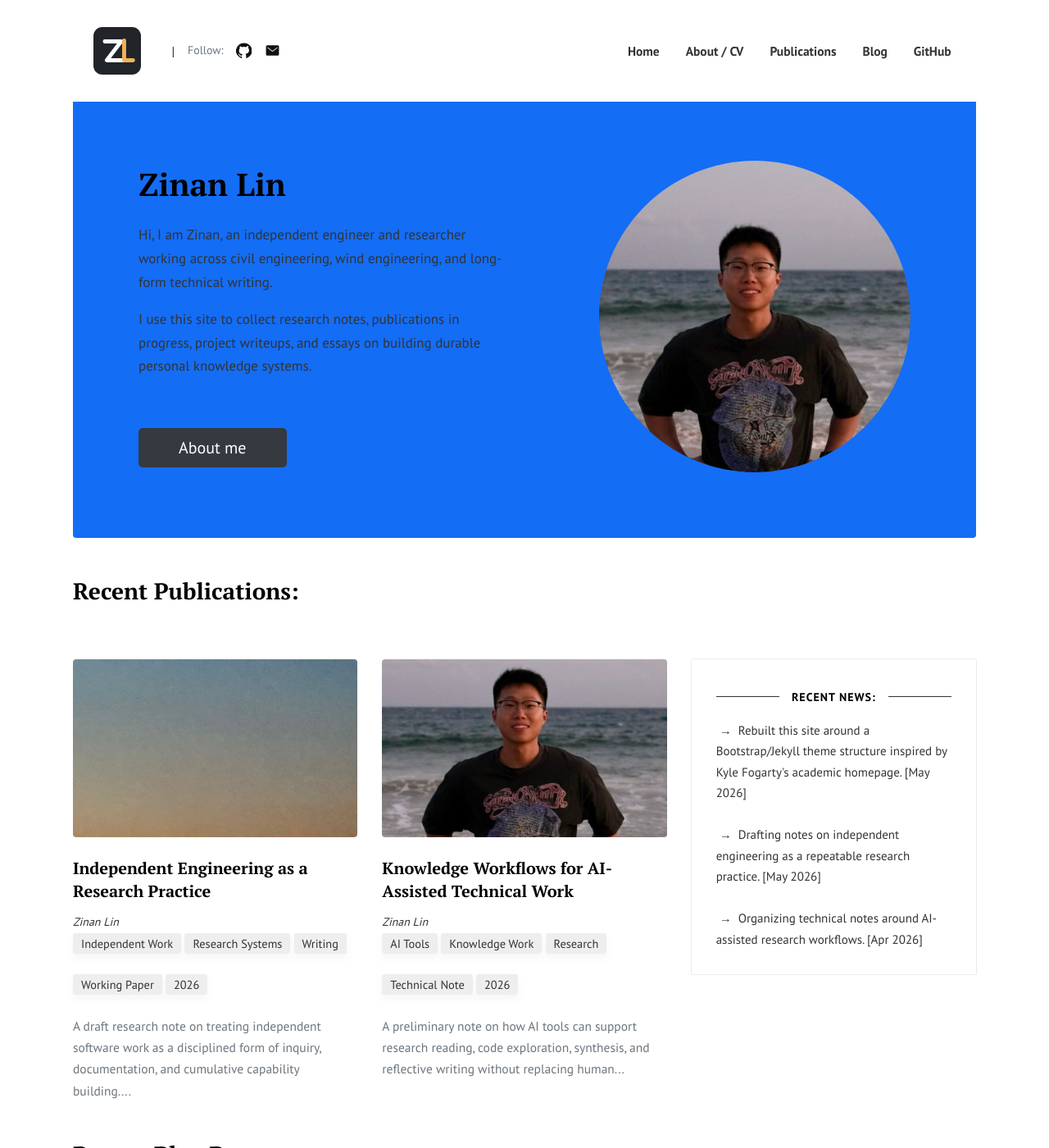
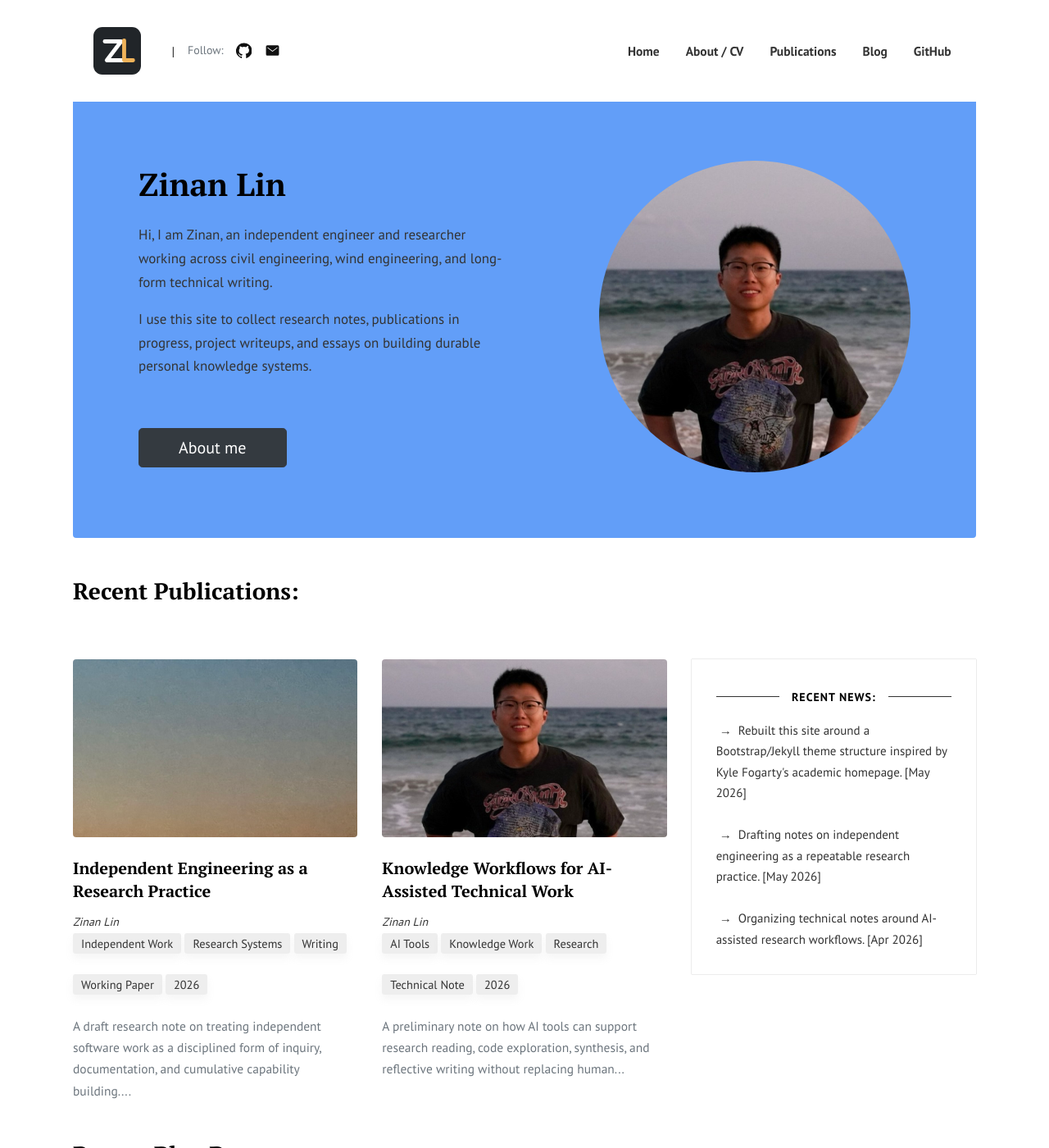
Before and after one commit to znecho9/znecho9.github.io, a Jekyll site: the page built from index.md, in a window 1280 px wide and 1400 px high. Shown: the whole window at 82% size. Built offline with Jekyll 4.4.1, drawn with Linux system fonts in a browser that asks for light colours.

Commit message:
Update custom.css

```diff
--- a/assets/css/custom.css
+++ b/assets/css/custom.css
@@ -18,7 +18,7 @@
 }
 
 .hero {
-  background: #146DF5;
+  background: #629EF8;
 }
 
 .hero p {
```
